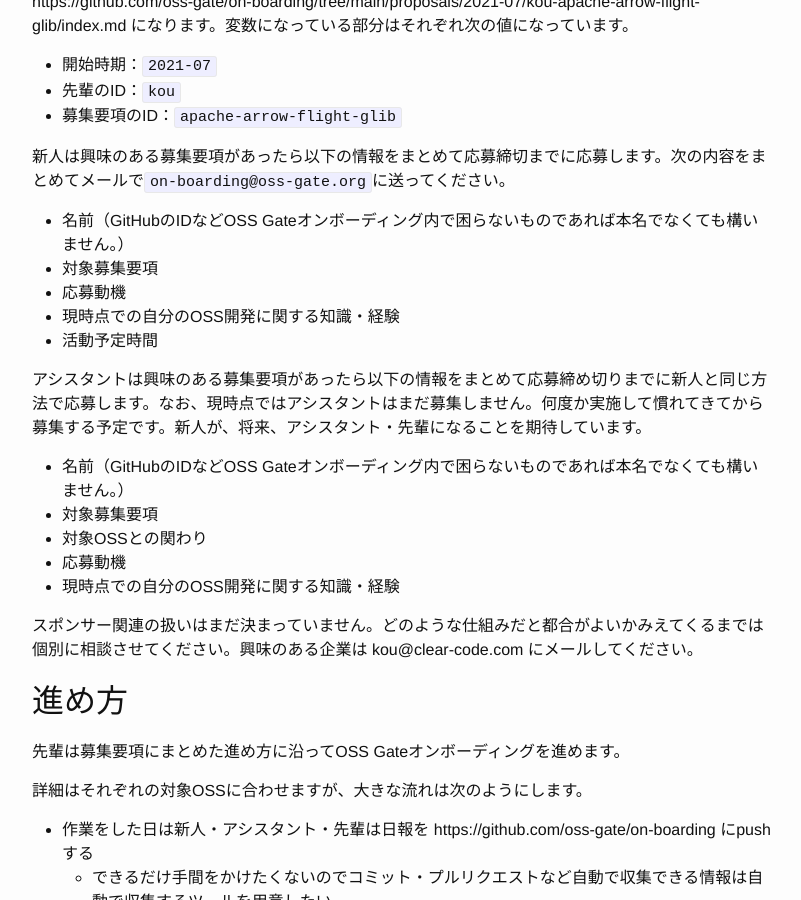
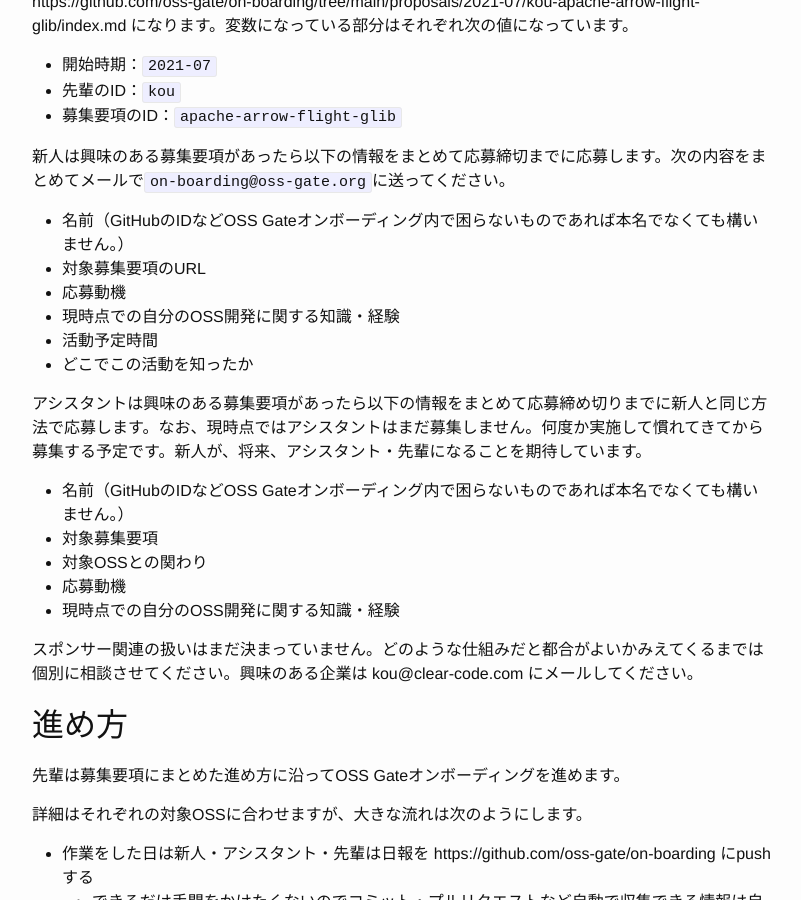
Before and after one commit to oss-gate/on-boarding, a Jekyll site: the page built from process/index.md, in a window 1280 px wide and 900 px high, scrolled down 1185 px. Shown: the whole window, without its empty margins (238-1039 px from the left). Built offline with Jekyll 4.4.1, drawn with Linux system fonts in a browser that asks for light colours; Markdown is read by kramdown in place of the engine named in the settings; comment, search, counter and statistics services are not loaded.

Commit message:
Add more required fields

```diff
--- a/process/index.md
+++ b/process/index.md
@@ -50,10 +50,11 @@ OSS Gateオンボーディングはある程度短い期間に集中的に実施
 新人は興味のある募集要項があったら以下の情報をまとめて応募締切までに応募します。次の内容をまとめてメールで`on-boarding@oss-gate.org`に送ってください。
 
   * 名前（GitHubのIDなどOSS Gateオンボーディング内で困らないものであれば本名でなくても構いません。）
-  * 対象募集要項
+  * 対象募集要項のURL
   * 応募動機
   * 現時点での自分のOSS開発に関する知識・経験
   * 活動予定時間
+  * どこでこの活動を知ったか
 
 アシスタントは興味のある募集要項があったら以下の情報をまとめて応募締め切りまでに新人と同じ方法で応募します。なお、現時点ではアシスタントはまだ募集しません。何度か実施して慣れてきてから募集する予定です。新人が、将来、アシスタント・先輩になることを期待しています。
 
```
